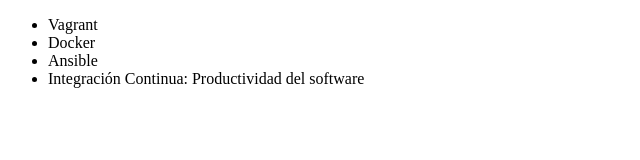
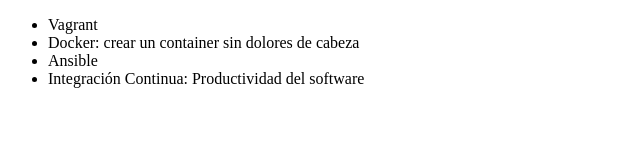
Before and after one commit to user135790/ejemplo-git, a plain HTML site: page index.html in a window 1280 px wide. Shown: the whole page, without its empty margins (0-640 px from the left). Drawn offline with Linux system fonts and the light colour scheme.

Commit message:
corrigiendo el error en el curso Docker

```diff
--- a/index.html
+++ b/index.html
@@ -7,7 +7,7 @@
 <body>
      <ul>
          <li> Vagrant </li>
-         <li> Docker </li>
+         <li> Docker: crear un container sin dolores de cabeza </li>
          <li> Ansible </li>
          <li> Integración Continua: Productividad del software </li>
      </ul>
```
